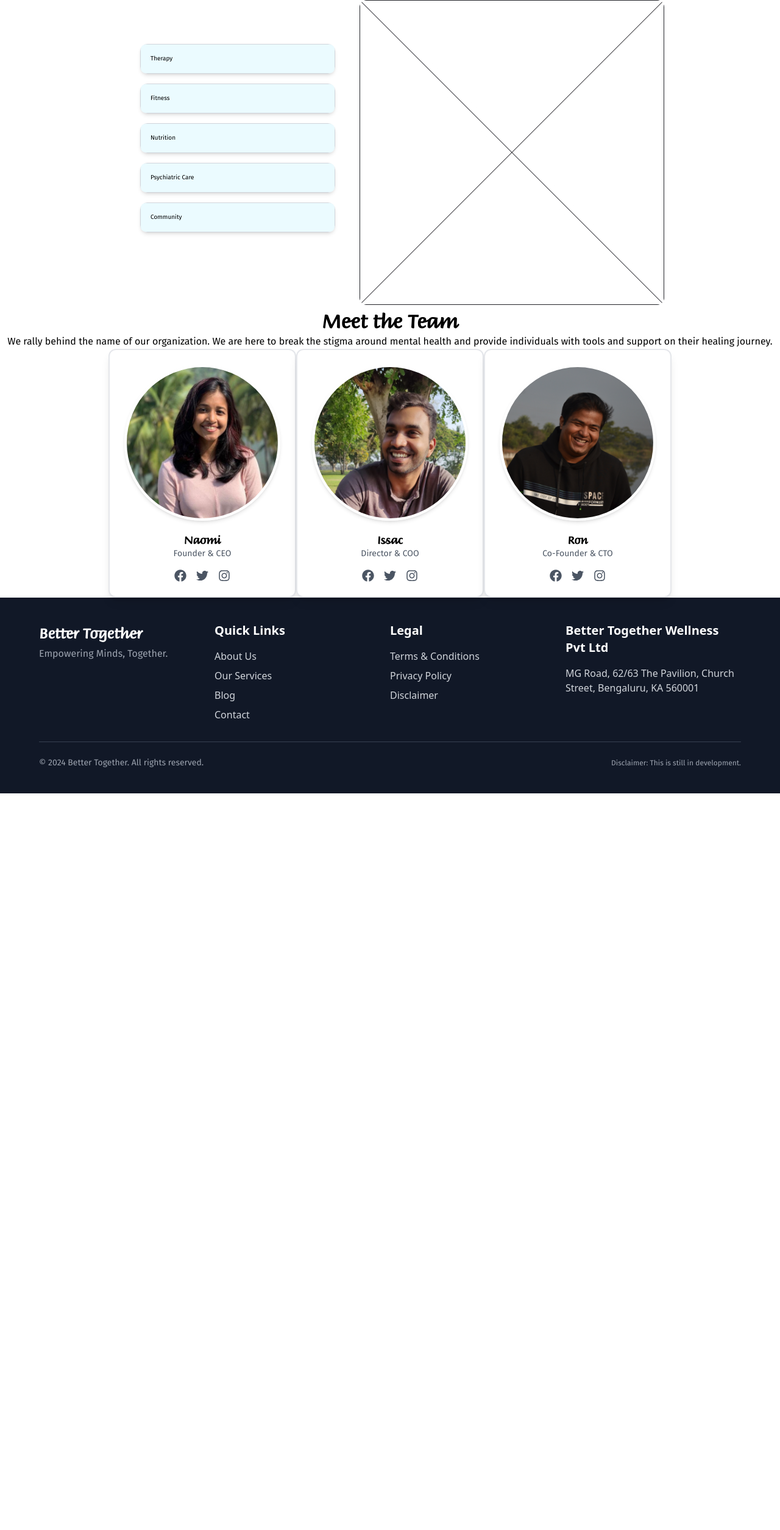
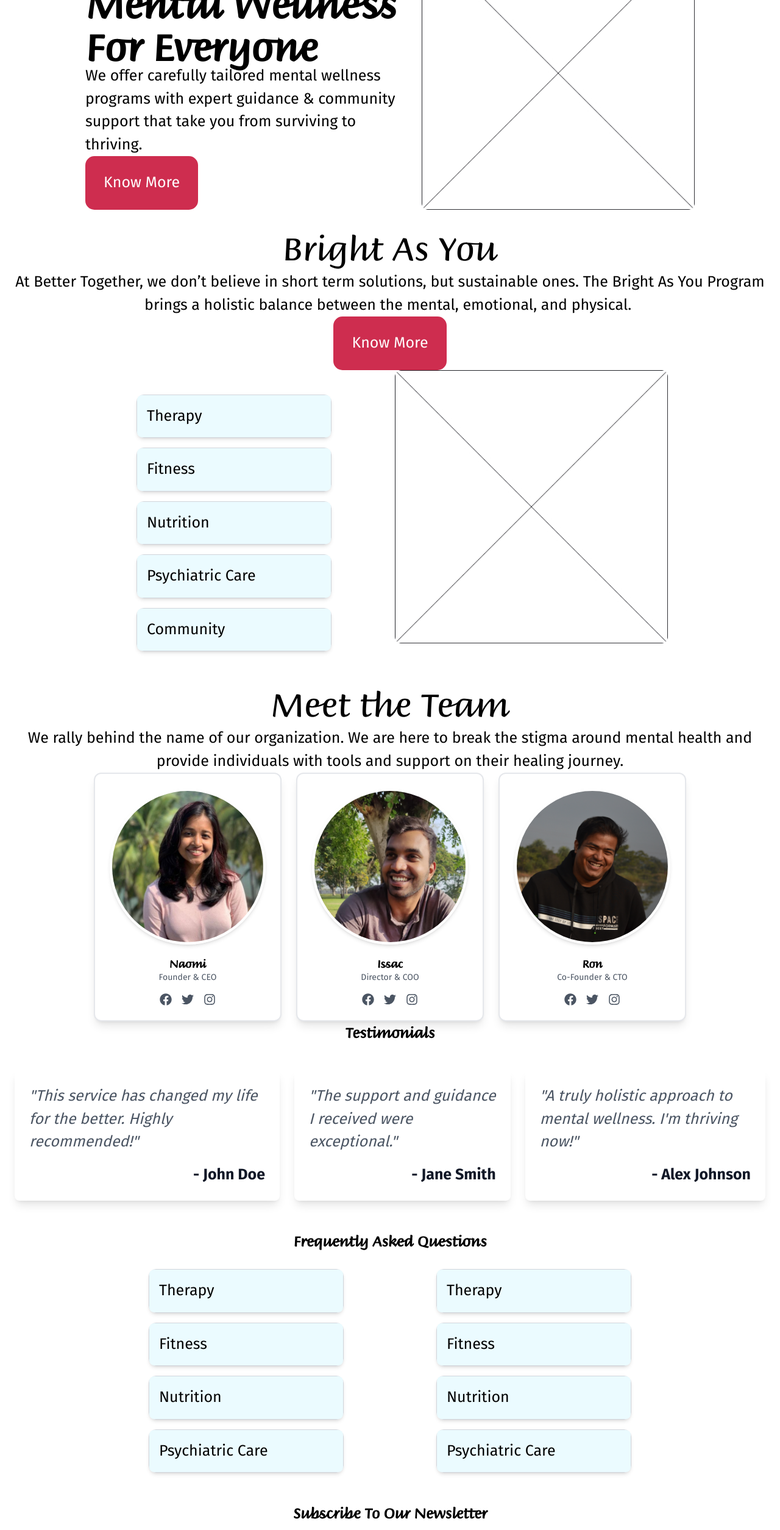
Before and after one commit to ronxldwilson/BetterTogether, a Next.js app: page / in a window 1280 px wide. Shown: the part 200-2709 px from the top of the page at 61% size. Before the commit the page ends 1501 px from the top, so only its background shows below. Built offline with nearby package versions, Linux system fonts and the light colour scheme.

Commit message:
All sections Added

```diff
--- a/src/app/globals.css
+++ b/src/app/globals.css
@@ -48,27 +48,30 @@
     h1 {
         font-family: 'BriemHand', sans-serif;
         font-weight: bold;  /* Medium weight */
-        font-size: xx-large;
+        font-size: 64px;
+        line-height: 70px;
     }
 
     /* Apply BriemHand Regular to h2 */
     h2 {
         font-family: 'BriemHand', sans-serif;
         font-weight: normal;  /* Regular weight */
+        font-size: 56px;
     }
 
     /* Apply Fira Sans Regular to p and button */
     p {
 
         font-family: 'FiraSans', sans-serif;
+        font-size: 25px;
     }
     button {
         font-family: 'FiraSans', sans-serif;
-        font-size: x-small;
+        font-size: 25px;
         background-color: #CE2D4F;
-        padding-left: 25;
-        padding-right: 25;
-        padding-top: 30;
-        padding-bottom: 30;
+        color:white;
+        padding: 25px 30px;
+        border-radius: 15px;
+        /* margin: 25px; */
     }
 }
--- a/src/components/Accordian.jsx
+++ b/src/components/Accordian.jsx
@@ -9,7 +9,7 @@ function Accordian({ faqs }) {
     };
 
     return (
-        <div className="max-w-xs mx-auto mt-8">
+        <div className="max-w-xs mx-auto">
             <div className="space-y-4">
                 {faqs.map((faq, index) => (
                     <div
@@ -18,13 +18,13 @@ function Accordian({ faqs }) {
                     >
                         <button
                             onClick={() => toggleFAQ(index)}
-                            className="w-full p-4 text-left font-medium bg-custom-mint hover:bg-gray-200 rounded-lg focus:outline-none focus:ring-2 focus:ring-indigo-500"
+                            className="w-full p-4 text-left text-black font-medium bg-custom-mint hover:bg-gray-200 rounded-lg focus:outline-none focus:ring-2 focus:ring-indigo-500"
                         >
                             {faq.heading}
                         </button>
                         <div
-                            className={`overflow-hidden transition-all duration-300 ${
-                                openIndex === index ? "max-h-40 p-4" : "max-h-0"
+                            className={`overflow-hidden transition-all rounded-lg duration-300 ${
+                                openIndex === index ? "max-h-56 p-4" : "max-h-0"
                             } bg-custom-wheat text-gray-700`}
                         >
                             <p>{faq.content}</p>
--- /dev/null
+++ b/src/components/DropdownInput.jsx
@@ -0,0 +1,44 @@
+'use client'
+import { useState } from "react";
+
+const DropdownInput = ({ options }) => {
+  const [inputValue, setInputValue] = useState("");
+  const [showDropdown, setShowDropdown] = useState(false);
+
+  const handleOptionClick = (option) => {
+    setInputValue(option);
+    setShowDropdown(false);
+  };
+
+  return (
+    <div className="relative w-full max-w-md">
+      {/* Input Field */}
+      <input
+        type="text"
+        value={inputValue}
+        onClick={() => setShowDropdown(!showDropdown)}
+        onChange={(e) => setInputValue(e.target.value)} // Optional: Allows manual input
+        className="w-full px-4 py-2 border border-gray-300 rounded-md shadow-sm focus:outline-none focus:ring-2 focus:ring-blue-500"
+        placeholder="Type of Query"
+        readOnly // Makes the input read-only
+      />
+
+      {/* Dropdown Options */}
+      {showDropdown && (
+        <ul className="absolute z-10 w-full bg-white border border-gray-300 rounded-md shadow-lg mt-1">
+          {options.map((option, index) => (
+            <li
+              key={index}
+              className="px-4 py-2 hover:bg-gray-100 cursor-pointer"
+              onClick={() => handleOptionClick(option)}
+            >
+              {option}
+            </li>
+          ))}
+        </ul>
+      )}
+    </div>
+  );
+};
+
+export default DropdownInput;
--- /dev/null
+++ b/src/components/Testimonial.jsx
@@ -0,0 +1,10 @@
+const Testimonial = ({ text, name }) => {
+    return (
+      <div className="p-6 max-w-md min-h-[200px] flex flex-col justify-between bg-white rounded-lg shadow-lg">
+        <p className="text-gray-600 italic">"{text}"</p>
+        <p className="font-bold text-gray-900 text-right mt-4">- {name}</p>
+      </div>
+    );
+  };
+
+  export default Testimonial;
--- a/src/components/sections/BrightAsYouSection.jsx
+++ b/src/components/sections/BrightAsYouSection.jsx
@@ -28,23 +28,23 @@ const BrightAsYouSection = () => {
     return (
         <div className="text-center">
 
-            <h1>Bright As You</h1>
-            <p>We offer carefully tailored mental wellness programs with expert guidance & community support that take you from surviving to thriving.</p>
+            <h2>Bright As You</h2>
+            <p>At Better Together, we don’t believe in short term solutions, but sustainable ones. The Bright As You Program brings a holistic balance between the mental,  emotional, and physical. </p>
             <button> Know More</button>
-
-            <div className="flex justify-center">
-                <div className="p-10">
+            <div className="flex flex-col lg:flex-row justify-center items-center lg:items-start lg:gap-16">
+                {/* Accordion Section */}
+                <div className="p-4 lg:p-10 w-full lg:w-auto">
                     <Accordian faqs={faqs} />
                 </div>
 
-                <div className="flex justify-center items-center">
-                    <div>
+                {/* Image Section */}
+                <div className="flex justify-center items-center w-full lg:w-auto order-last lg:order-none">
+                    <img src="/placeholder.jpg" alt="Placeholder Image" className="w-full lg:w-auto max-w-md" />
+                </div>
+            </div>
 
-                    <img src="/placeholder.jpg" alt="" />
-                    </div>
-                </div>
 
-            </div>
+
         </div>
     )
 }
--- a/src/components/sections/FAQSection.jsx
+++ b/src/components/sections/FAQSection.jsx
@@ -1,9 +1,60 @@
+import Accordian from "@components/Accordian"
+
+const faqsCol1 = [
+    {
+        heading: "Therapy",
+        content: "Therapy offers a safe space to explore your thoughts, heal, and grow—because you deserve to feel your best.",
+    },
+    {
+        heading: "Fitness",
+        content: "Embrace the power of movement to uplift your mental health—getting active can reduce stress, boost your mood, and leave you feeling more resilient every day!",
+    },
+    {
+        heading: "Nutrition",
+        content: "Nourish your mind and body with balanced nutrition—discover how the right foods can boost your mood",
+    },
+    {
+        heading: "Psychiatric Care",
+        content: "Professional psychiatric care is a powerful tool for mental wellness—find balance and the right support when you need it.",
+    }
+];
+
+const faqsCol2 = [
+    {
+        heading: "Therapy",
+        content: "Therapy offers a safe space to explore your thoughts, heal, and grow—because you deserve to feel your best.",
+    },
+    {
+        heading: "Fitness",
+        content: "Embrace the power of movement to uplift your mental health—getting active can reduce stress, boost your mood, and leave you feeling more resilient every day!",
+    },
+    {
+        heading: "Nutrition",
+        content: "Nourish your mind and body with balanced nutrition—discover how the right foods can boost your mood",
+    },
+    {
+        heading: "Psychiatric Care",
+        content: "Professional psychiatric care is a powerful tool for mental wellness—find balance and the right support when you need it.",
+    }
+];
 
 const FAQSection = () => {
-    return(
-        <div>
+    return (
+        <div className="text-center p-6">
+            <h2 className="text-2xl font-bold mb-8">Frequently Asked Questions</h2>
+            <div className="flex flex-col lg:flex-row justify-center items-center gap-6">
+                {/* Accordion Column 1 */}
+                <div className="w-full max-w-md">
+                    <Accordian faqs={faqsCol1} />
+                </div>
 
+                {/* Accordion Column 2 */}
+                <div className="w-full max-w-md">
+                    <Accordian faqs={faqsCol2} />
+                </div>
+            </div>
         </div>
+
     )
 }
 
--- a/src/components/sections/FirstSection.jsx
+++ b/src/components/sections/FirstSection.jsx
@@ -1,9 +1,25 @@
 
 const FirstSection = () => {
-    return(
-        <div>
-            HEllo
+    return (
+        <div className="flex flex-col lg:flex-row justify-center items-center lg:items-start lg:gap-10 p-4">
+            {/* Text Section */}
+            <div className="text-center lg:text-left max-w-lg">
+                <h1 className="">Holistic <br /> Mental Wellness</h1>
+                <h1> For Everyone</h1>
+                <p>
+                    We offer carefully tailored mental wellness programs with expert guidance & community support that take you from surviving to thriving.
+                </p>
+                <button className="">
+                    Know More
+                </button>
+            </div>
+
+            {/* Image Section */}
+            <div className="flex justify-center mt-6 lg:mt-0">
+                <img src="placeholder.jpg" alt="Placeholder Image" className="w-full lg:w-auto max-w-md" />
+            </div>
         </div>
+
     )
 }
 
--- a/src/components/sections/MeetTeamSection.jsx
+++ b/src/components/sections/MeetTeamSection.jsx
@@ -5,12 +5,11 @@ const MeetTeamSection = () => {
     return (
         <div>
             <div className="text-center">
-                <h1>Meet the Team</h1>
+                <h2>Meet the Team</h2>
                 <p>We rally behind the name of our organization. We are here to break the stigma around mental health and provide individuals with tools and support on their healing journey. </p>
 
             </div>
-            <div className="flex justify-center">
-
+            <div className="flex flex-wrap justify-center gap-4 sm:gap-6">
   <ProfileCard
     image="/images/Naomi.png"
     name="Naomi"
@@ -41,8 +40,8 @@ const MeetTeamSection = () => {
       { icon: <FaInstagram size={20} />, link: "https://www.instagram.com" },
     ]}
   />
+</div>
 
-            </div>
         </div>
     )
 
--- a/src/components/sections/NewsletterSection.jsx
+++ b/src/components/sections/NewsletterSection.jsx
@@ -1,10 +1,22 @@
+const NewsletterSection = () => {
+    return (
+        <div className="text-center p-6 ">
+            <h2 className="text-2xl font-bold mb-4">Subscribe To Our Newsletter</h2>
+            <div className="flex flex-col sm:flex-row items-center justify-center gap-4">
+                {/* Input Field */}
+                <input
+                    className="w-full sm:w-auto px-4 py-2 border border-gray-300 rounded-md shadow-sm focus:outline-none focus:ring-2 focus:ring-blue-500"
+                    type="email"
+                    placeholder="Enter your email"
+                />
 
-const NewsletterSection = () => {
-    return(
-        <div>
-
+                {/* Subscribe Button */}
+                <button className="px-6 py-2 500 text-white rounded-md transition duration-300">
+                    Subscribe
+                </button>
+            </div>
         </div>
-    )
-}
+    );
+};
 
 export default NewsletterSection;
--- a/src/components/sections/TestimonialsSection.jsx
+++ b/src/components/sections/TestimonialsSection.jsx
@@ -1,10 +1,35 @@
+import Testimonial from "@components/Testimonial";
 
 const TestimonialsSection = () => {
-    return(
+    const testimonials = [
+        {
+            text: "This service has changed my life for the better. Highly recommended!",
+            name: "John Doe",
+        },
+        {
+            text: "The support and guidance I received were exceptional.",
+            name: "Jane Smith",
+        },
+        {
+            text: "A truly holistic approach to mental wellness. I'm thriving now!",
+            name: "Alex Johnson",
+        },
+    ];
+
+    return (
+
         <div>
 
+            <h2 className="w-full text-center text-2xl font-bold mb-6">Testimonials</h2>
+            <div className="flex flex-col lg:flex-row justify-center items-center lg:items-start gap-6 p-6">
+                {testimonials.map((testimonial, index) => (
+                    <Testimonial key={index} text={testimonial.text} name={testimonial.name} />
+                ))}
+            </div>
         </div>
-    )
-}
+
+    );
+};
+
 
 export default TestimonialsSection;
```
Also changed, not shown: src/components/sections/ContactUsSection.jsx (+51 -2 lines). Lines whose indentation alone changed are shown as unchanged.
